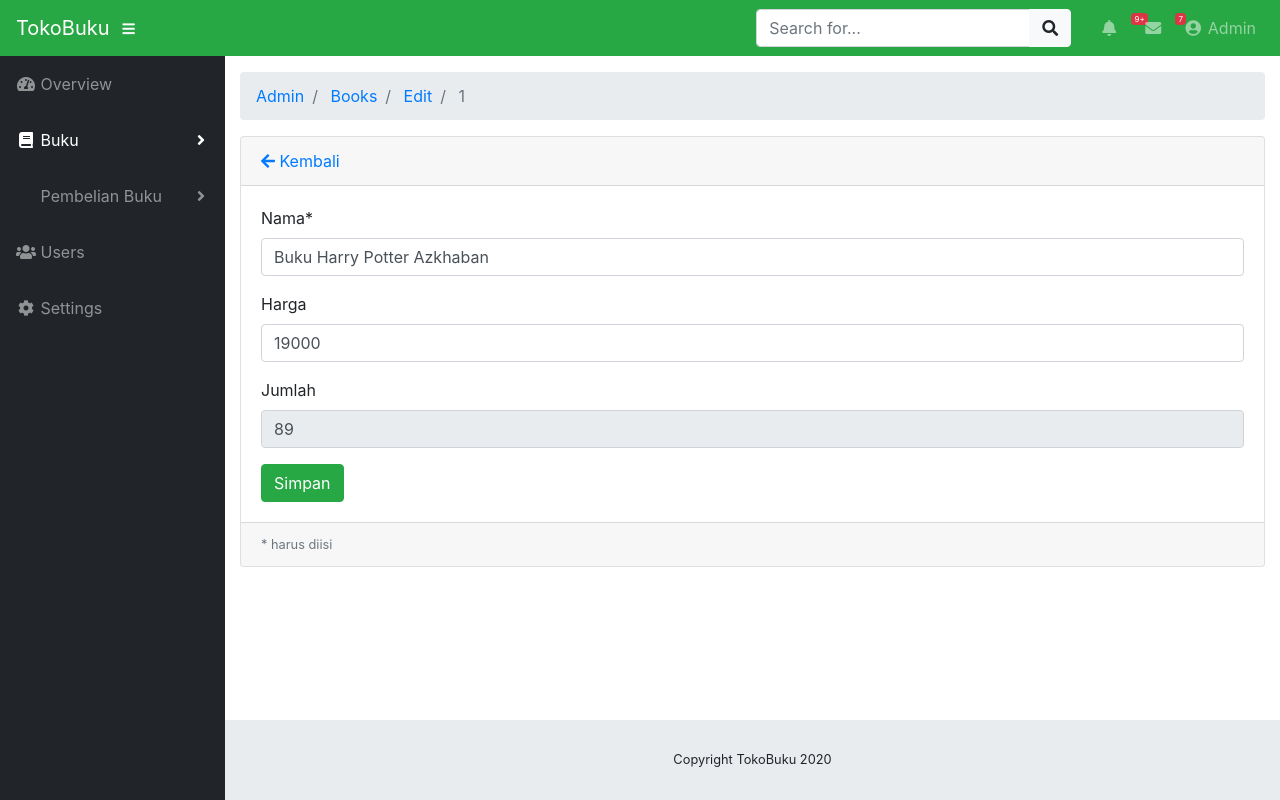
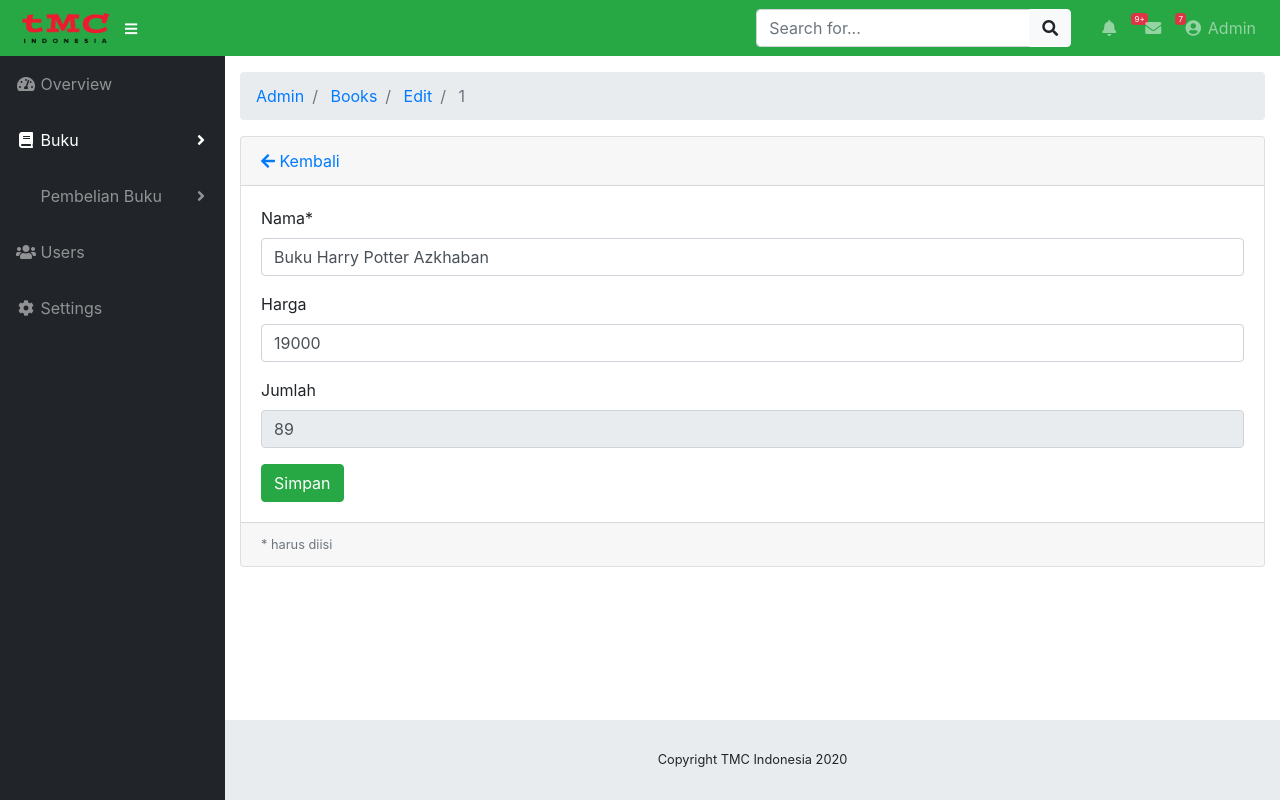
Before and after one commit to pungkursari1088/tokobuah, a CodeIgniter app: page /tmc/index.php/admin/books/edit/1 in a window 1280 px wide. Run offline with CodeIgniter, Linux system fonts and the light colour scheme; the visitor is signed in with stand-in values (Sample User, id 1); data comes from the database, SQL or seed files in the repository.

Commit message:
minor
ubah icon, database

```diff
--- a/application/config/config.php
+++ b/application/config/config.php
@@ -23,7 +23,7 @@ defined('BASEPATH') OR exit('No direct script access allowed');
 | a PHP script and you can easily do that on your own.
 |
 */
-$config['base_url'] = 'http://localhost/tokobuah';
+$config['base_url'] = 'http://localhost/tmc';
 
 /*
 |--------------------------------------------------------------------------
--- a/application/config/constants.php
+++ b/application/config/constants.php
@@ -91,4 +91,4 @@ defined('EXIT__AUTO_MAX')      OR define('EXIT__AUTO_MAX', 125); // highest auto
 |
 */
 
-define('SITE_NAME', 'TokoBuku');
+define('SITE_NAME', 'TMC Indonesia');
--- a/application/config/database.php
+++ b/application/config/database.php
@@ -78,7 +78,7 @@ $db['default'] = array(
 	'hostname' => 'localhost',
 	'username' => 'root',
 	'password' => '',
-	'database' => 'tokobuah',
+	'database' => 'tmc',
 	'dbdriver' => 'mysqli',
 	'dbprefix' => '',
 	'pconnect' => FALSE,
--- a/application/views/admin/_partials/navbar.php
+++ b/application/views/admin/_partials/navbar.php
@@ -1,7 +1,7 @@
 <nav class="navbar navbar-expand navbar-dark bg-success static-top">
 
-    <a class="navbar-brand mr-1" href="<?php echo site_url('admin') ?>"><?php echo SITE_NAME ?></a>
-
+    <img src="<?= base_url(); ?>assets/images/tmc.png" width="100" height="40">
+        <!-- <a class="navbar-brand mr-1" href="<?php echo site_url('admin') ?>"><?php echo SITE_NAME ?></a> -->
     <button class="btn btn-link btn-sm text-white order-1 order-sm-0" id="sidebarToggle" href="#">
         <i class="fas fa-bars"></i>
     </button>
```
Also changed, not shown: assets/images/tmc.png (added), database/tmc.sql (renamed from database/tokobuah.sql).
